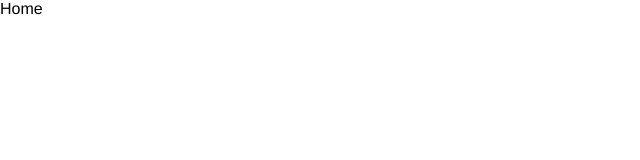
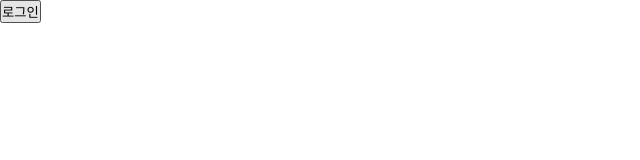
Before and after one commit to YuHyeonWook/health, a React (Vite) app: page / in a window 1280 px wide. Shown: the top 160 px of the page, without its empty margins (0-640 px from the left). Built offline with nearby package versions, Linux system fonts and the light colour scheme.

Commit message:
refactor: 라우터 구조 변경

```diff
--- a/src/firebase.ts
+++ b/src/firebase.ts
@@ -1,5 +1,5 @@
 import { initializeApp } from 'firebase/app';
-import { getAnalytics } from 'firebase/analytics';
+import { getAuth } from 'firebase/auth';
 
 const firebaseConfig = {
   apiKey: 'AIzaSyCTHTRKxdRHshjEsZ2jt0m9jmcrO9QKhSM',
@@ -13,5 +13,5 @@ const firebaseConfig = {
 
 // Initialize Firebase
 const app = initializeApp(firebaseConfig);
-const analytics = getAnalytics(app);
-export { app, analytics };
+const auth = getAuth(app);
+export { app, auth };
--- a/src/pages/Login.tsx
+++ b/src/pages/Login.tsx
@@ -1,7 +1,29 @@
-import React from 'react';
+import { auth } from '@/firebase';
+import { GoogleAuthProvider, User, signInWithPopup } from 'firebase/auth';
+import { useState } from 'react';
+import { useNavigate } from 'react-router-dom';
 
 const Login = () => {
-  return <div>Login</div>;
+  const [user, setUser] = useState<User | null>(null);
+  const navigate = useNavigate();
+
+  const handleGoogleLogin = async () => {
+    const provider = new GoogleAuthProvider();
+    try {
+      const result = await signInWithPopup(auth, provider);
+      setUser(result.user);
+      navigate('/');
+      console.log('로그인 성공');
+      console.log('result:', result.user);
+    } catch (error) {
+      console.error('로그인 실패:', error);
+    }
+  };
+  return (
+    <div>
+      <button onClick={handleGoogleLogin}>로그인</button>
+    </div>
+  );
 };
 
 export default Login;
--- /dev/null
+++ b/src/pages/MyPage.tsx
@@ -0,0 +1,7 @@
+import React from 'react';
+
+const MyPage = () => {
+  return <div>MyPage</div>;
+};
+
+export default MyPage;
```
Also changed, not shown: src/router/routes.tsx (+11 -5 lines).
